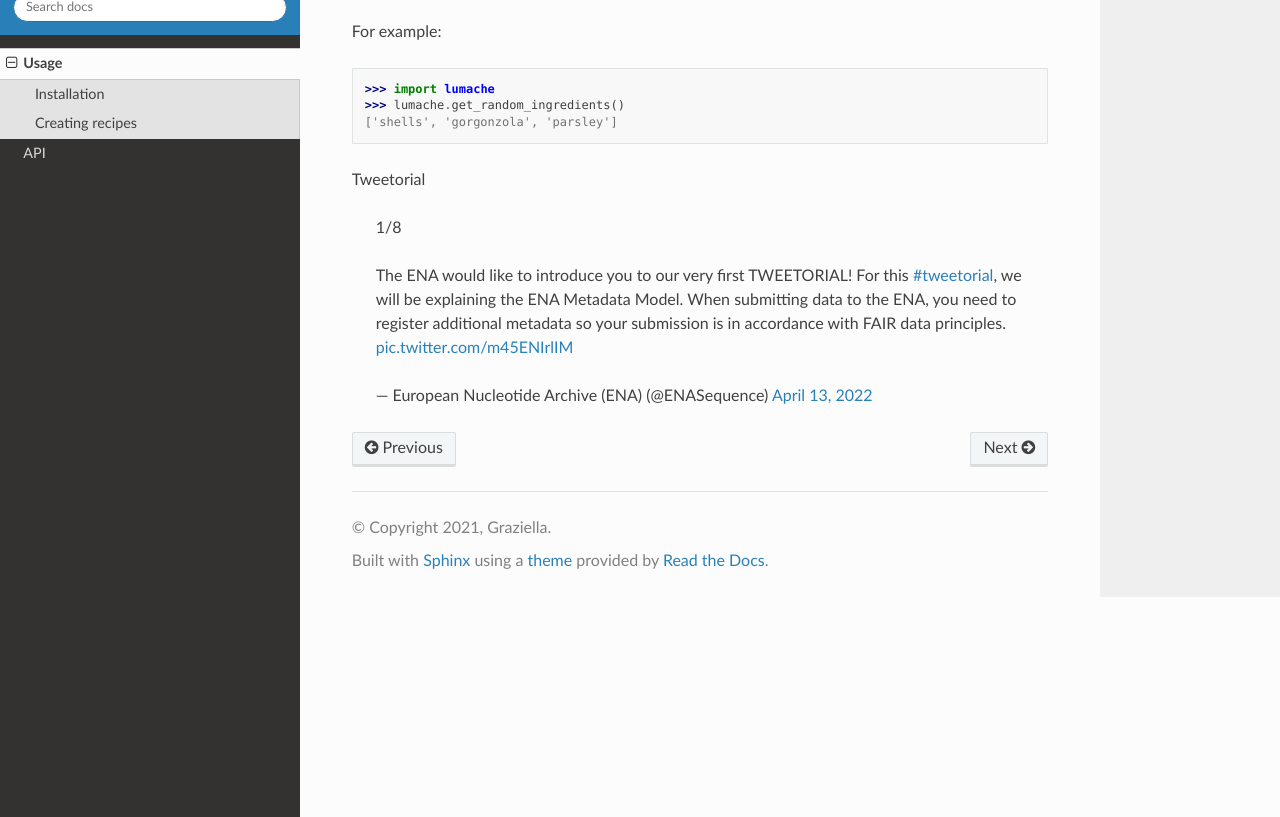
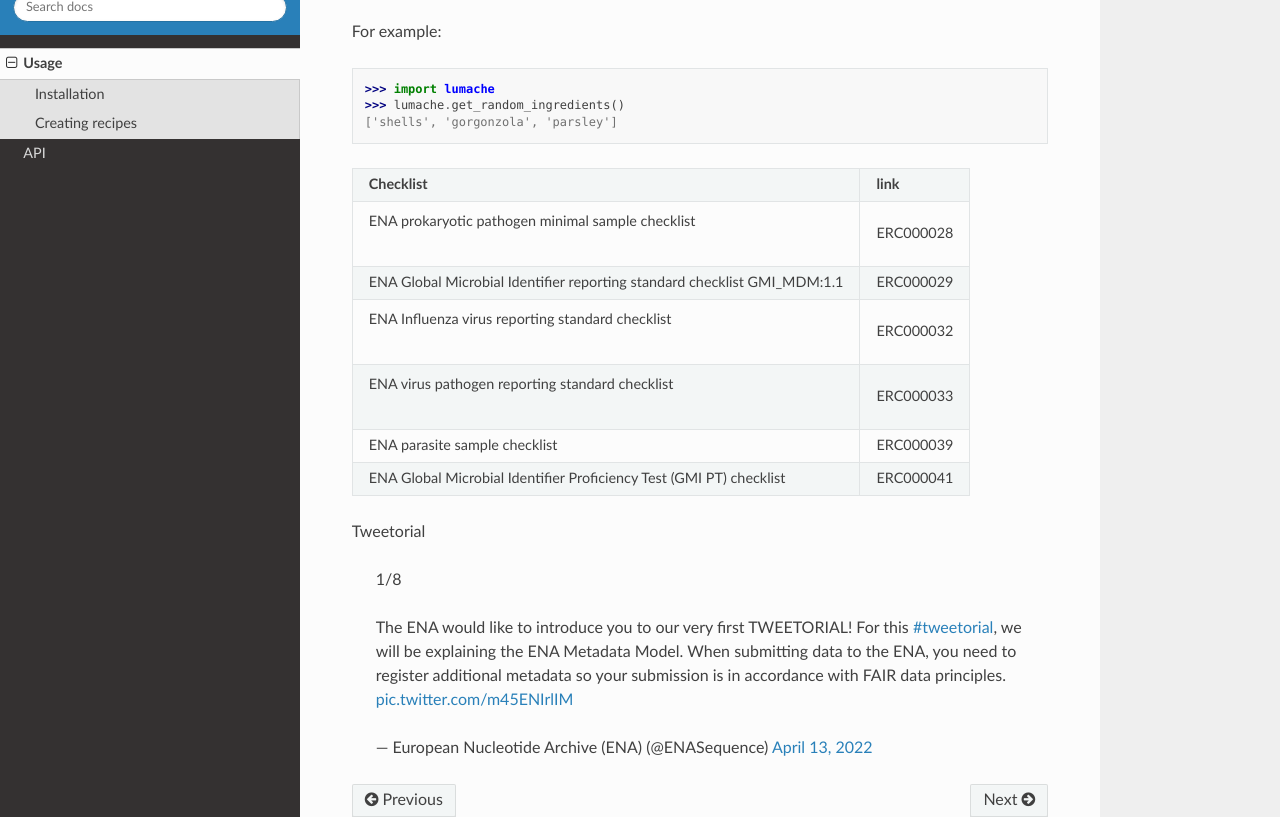
Before and after one commit to jas-mckin/rtd-tutorial-jm, a Sphinx documentation site: the page built from docs/source/usage.rst, in a window 1280 px wide and 900 px high, scrolled down 679 px, cut to the strip 83-900 px from the top of the window. Built offline with Sphinx 7.4.7 and the Read the Docs theme 2.0.0, drawn with Linux system fonts in a browser that asks for light colours; comment, search, counter and statistics services are not loaded.

Commit message:
Update usage.rst

```diff
--- a/docs/source/usage.rst
+++ b/docs/source/usage.rst
@@ -32,21 +32,21 @@ For example:
 >>> lumache.get_random_ingredients()
 ['shells', 'gorgonzola', 'parsley']
 
-+--------------------------------------------------------------------+--------------------+
-| **Checklist**                                                      | **link**           |
-+--------------------------------------------------------------------+--------------------+
-| | ENA prokaryotic pathogen minimal sample checklist                | ERC000028          |
-+--------------------------------------------------------------------+--------------------+
-| ENA Global Microbial Identifier reporting standard checklist GMI_MDM:1.1          | ERC000029          |
-+---------------------------------+----------------------------------+--------------------+
-| | ENA Influenza virus reporting standard checklist                 | ERC000032          |
-+---------------------------------+----------------------------------+--------------------+
-| | ENA virus pathogen reporting standard checklist                  | ERC000033          |
-+---------------------------------+----------------------------------+--------------------+
-| ENA parasite sample checklist                                      | ERC000039          |
-+---------------------------------+----------------------------------+--------------------+
-| ENA Global Microbial Identifier Proficiency Test (GMI PT) checklist             | ERC000041          |
-+---------------------------------+----------------------------------+--------------------+
++--------------------------------------------------------------------------+--------------+
+| **Checklist**                                                            | **link**     |
++--------------------------------------------------------------------------+--------------+
+| | ENA prokaryotic pathogen minimal sample checklist                      | ERC000028    |
++--------------------------------------------------------------------------+--------------+
+| ENA Global Microbial Identifier reporting standard checklist GMI_MDM:1.1 | ERC000029    |
++--------------------------------------------------------------------------+--------------+
+| | ENA Influenza virus reporting standard checklist                       | ERC000032    |
++--------------------------------------------------------------------------+--------------+
+| | ENA virus pathogen reporting standard checklist                        | ERC000033    |
++--------------------------------------------------------------------------+--------------+
+| ENA parasite sample checklist                                            | ERC000039    |
++--------------------------------------------------------------------------+--------------+
+| ENA Global Microbial Identifier Proficiency Test (GMI PT) checklist      | ERC000041    |
++--------------------------------------------------------------------------+--------------+
 
 
 
```
